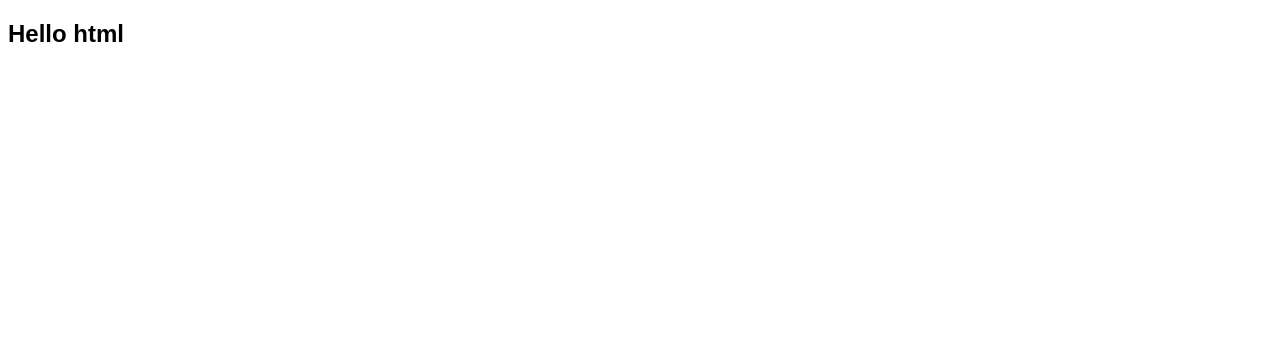
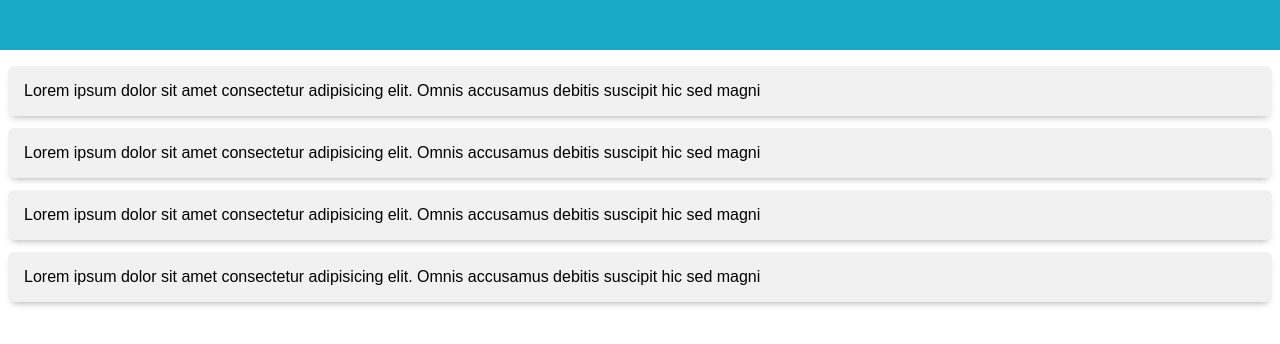
Before and after one commit to sandman21dan/web-lessons, a website: page index.html in a window 1280 px wide. Drawn offline with Linux system fonts and the light colour scheme.

Commit message:
Add basic layout and design

```diff
--- a/index.html
+++ b/index.html
@@ -8,6 +8,20 @@
   <link rel="stylesheet" type="text/css" media="screen" href="style.css" />
 </head>
 <body>
-  <h2>Hello html</h2>
+  <nav class="nav"></nav>
+  <div class="content">
+    <div class="card">
+      Lorem ipsum dolor sit amet consectetur adipisicing elit. Omnis accusamus debitis suscipit hic sed magni
+    </div>
+    <div class="card">
+      Lorem ipsum dolor sit amet consectetur adipisicing elit. Omnis accusamus debitis suscipit hic sed magni
+    </div>
+    <div class="card">
+      Lorem ipsum dolor sit amet consectetur adipisicing elit. Omnis accusamus debitis suscipit hic sed magni
+    </div>
+    <div class="card">
+      Lorem ipsum dolor sit amet consectetur adipisicing elit. Omnis accusamus debitis suscipit hic sed magni
+    </div>
+  </div>
 </body>
 </html>
--- a/style.css
+++ b/style.css
@@ -1,3 +1,29 @@
 * {
   font-family: sans-serif;
 }
+
+body {
+  margin: 0;
+  padding: 0;
+}
+
+.nav {
+  height: 50px;
+  width: 100%;
+  background-color: #19a8c5;
+}
+
+.content {
+  padding: 16px 8px;
+}
+
+.content > * + * {
+  margin-top: 12px;
+}
+
+.card {
+  background-color: #f1f1f1;
+  padding: 16px;
+  border-radius: 6px;
+  box-shadow: 0px 5px 7px -4px rgba(0, 0, 0, .3);
+}
```
